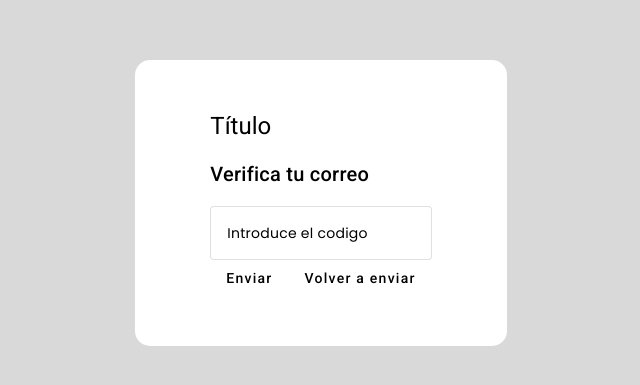
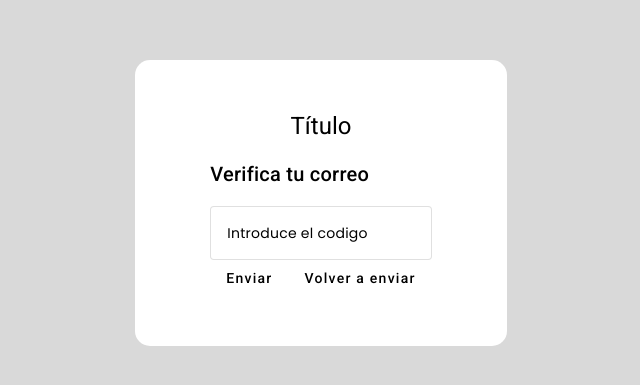
Before and after one commit to PauRoselloInetum/Proyecto, an Angular app in the folder Angular/: page / in a window 1280 px wide. Shown: the part 197-582 px from the top of the page, without its empty margins (319-959 px from the left). Built offline with nearby package versions, Linux system fonts and the light colour scheme.

Commit message:
Reset Styles

```diff
--- a/Angular/src/app/verification/verification.component.css
+++ b/Angular/src/app/verification/verification.component.css
@@ -15,5 +15,5 @@
 }
 
 .brandname {
-
+  text-align: center;
 }
--- a/Angular/src/styles.css
+++ b/Angular/src/styles.css
@@ -3,6 +3,12 @@
 @font-face {
   font-family: 'Poppins';
   src: url("./assets/fonts/Poppins-Regular.ttf");
+}
+
+* {
+  margin: 0;
+  padding: 0;
+  box-sizing: border-box;
 }
 
 body {
```
